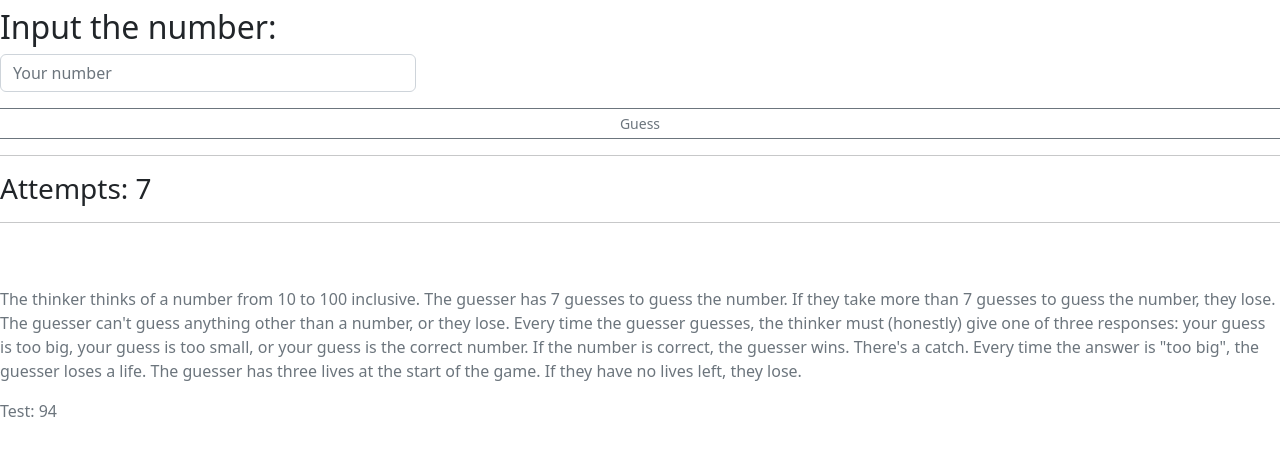
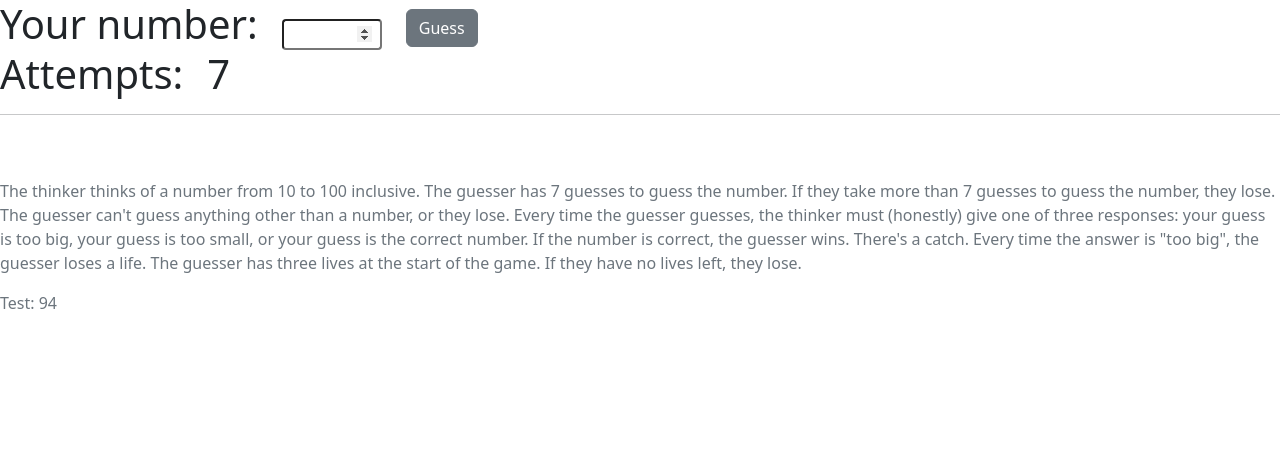
Before and after one commit to igdmedvedev/GuessTheNumber, a plain HTML site: page index.html in a window 1280 px wide. Drawn offline with Linux system fonts and the light colour scheme.

Commit message:
Ипсравлены мелкие ошибки

```diff
--- a/index.html
+++ b/index.html
@@ -10,35 +10,37 @@
 <header></header>
 <main>
     <h1>
-            <h2>
-                <form class="row g-3" id="form">
-                    <div class="col-md-4">
-                        <label for="mynum" class="form-label">Input the number:</label>
-                        <input type="text" class="form-control" placeholder="Your number" aria-describedby="basic-addon1" id="mynum" pattern="( )*[0-9]+( )*">
+        <form class="form-inline" id="form">
+            <div class="row">
+                <span class="col-sm-auto">
+                    <label for="input-num">Your number:</label>
+                </span>
+                <span class="col-sm-auto">
+                    <input type="number" id="input-num" class="form-control-sm" required>
+                </span>
+                <span class="col-sm-auto">
+                    <button class="btn btn-secondary" id="btn">Guess</button>
+                </span>
             </div>
-                    <button class="btn btn-sm btn-outline-secondary" id="btn" onsubmit="return false">Guess</button>
+            <div class="row">
+                <span class="col-sm-auto">Attempts:</span>
+                <span class="col-sm-auto" id="attempts"></span>
+            </div>
         </form>
-                <hr>
-            </h2>
-            <h2>
-                <h3>
-                    Attempts:
-                    <span id="attempts"></span>
-                </h3>
-                <h3>
         <p id="out"></p>
-                </h3>
-            </h2>
     </h1>
     <hr>
 </main>
 
 <footer class="text-muted py-5">
     <p>
-            The thinker thinks of a number from <span id="min"></span> to <span id="max"></span> inclusive.
-            The guesser has 7 guesses to guess the number. If they take more than 7 guesses to guess the number, they lose. The guesser can't guess anything other than a number, or they lose.
-            Every time the guesser guesses, the thinker must (honestly) give one of three responses: your guess is too big, your guess is too small, or your guess is the correct number. If the number is correct, the guesser wins.
-            There's a catch. Every time the answer is "too big", the guesser loses a life. The guesser has three lives at the start of the game. If they have no lives left, they lose.
+        The thinker thinks of a number from 10 to 100 inclusive.
+        The guesser has 7 guesses to guess the number. If they take more than 7 guesses to guess the number, they lose.
+        The guesser can't guess anything other than a number, or they lose.
+        Every time the guesser guesses, the thinker must (honestly) give one of three responses: your guess is too big,
+        your guess is too small, or your guess is the correct number. If the number is correct, the guesser wins.
+        There's a catch. Every time the answer is "too big", the guesser loses a life. The guesser has three lives at
+        the start of the game. If they have no lives left, they lose.
     </p>
     <p>
         Test:
--- a/js/game.js
+++ b/js/game.js
@@ -3,31 +3,38 @@ const prNum = Math.floor(Math.random() * (max - min) + min);
 let attempts = Math.round(Math.log2(max - min + 1));
 let flagWin = false;
 
-document.getElementById('outNum').innerHTML = prNum;
-document.getElementById('min').innerHTML = min;
-document.getElementById('max').innerHTML = max;
 document.getElementById('attempts').innerHTML = attempts;
 
-document.getElementById('btn').onclick = function () {
-    var out = document.getElementById('out');
+let inputNum = document.getElementById('input-num');
+inputNum.min = min;
+inputNum.max = max;
+
+document.getElementById('form').onsubmit = function () {
     if (flagWin) {
-        return;
+        return false;
     }
 
-    let num = document.getElementById('mynum').value;
-    if (attempts > 0 && /( )*\d+( )*/.exec(num)) {
+    let out = document.getElementById('out');
+    const num = inputNum.value;
+
+    if (attempts > 0) {
         attempts -= 1
         document.getElementById('attempts').innerHTML = attempts;
 
         if (num == prNum) {
             out.innerHTML = "You won!";
             flagWin = true;
-        } else if (attempts == 0) {
+        } else if (attempts === 0) {
             out.innerHTML = "You lose";
         } else if (num > prNum) {
             out.innerHTML = "Less";
+        } else if (num < prNum) {
+            out.innerHTML = "More";
         } else {
-            out.innerHTML = "More";
+            out.innerHTML = "Error";
         }
     }
+    return false;
 }
+
+document.getElementById('outNum').innerHTML = prNum;
```
Lines whose indentation alone changed are shown as unchanged.
